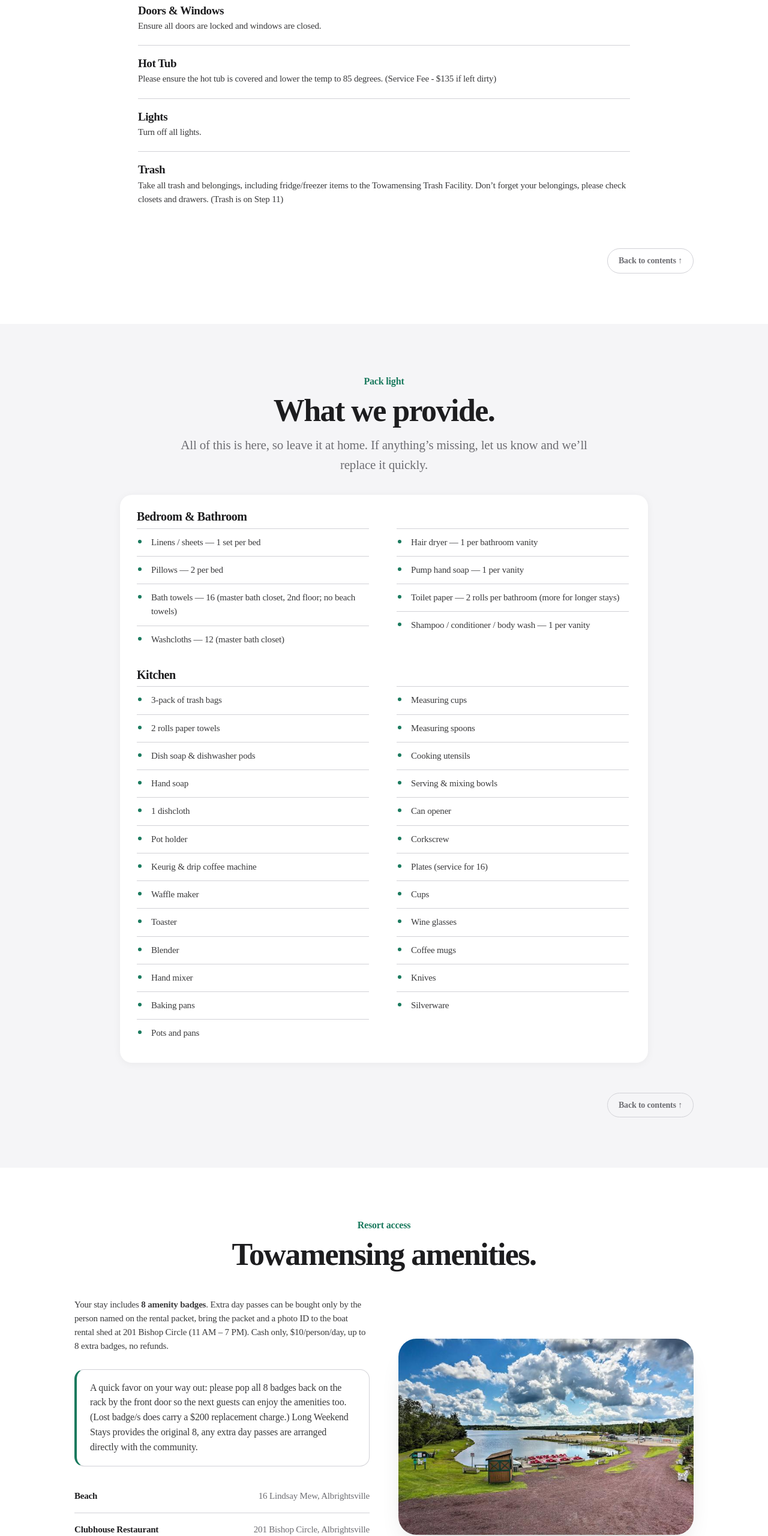
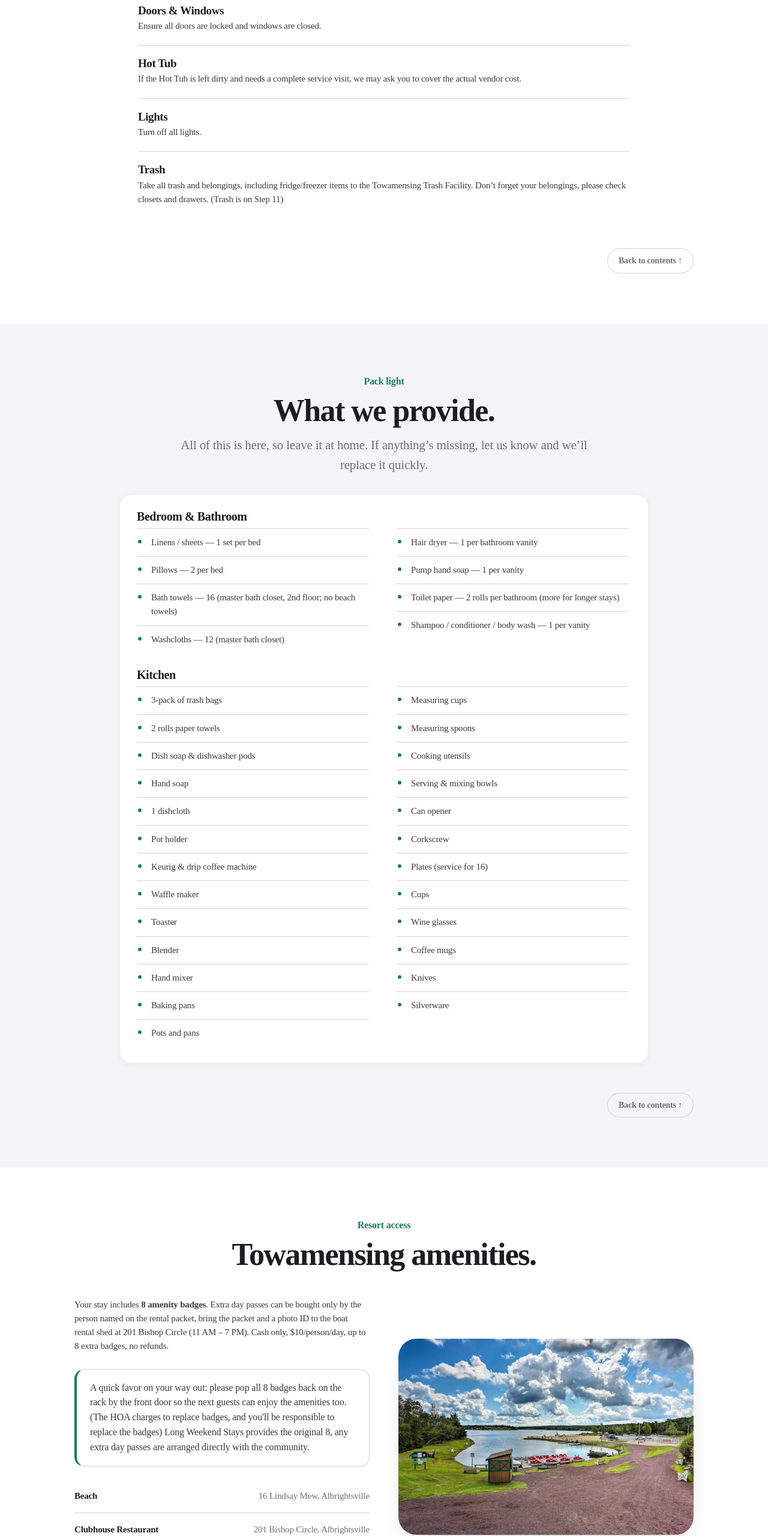
Before and after one commit to Rembuskos/145_guidebook, a plain HTML site: page index.html in a window 1280 px wide. Shown: the part 7340-9901 px from the top of the page at 60% size. Drawn offline with Linux system fonts and the light colour scheme.

Commit message:
Revise hot tub and badge return instructions
Updated hot tub rules and badge replacement policy for clarity.

```diff
--- a/index.html
+++ b/index.html
@@ -285,7 +285,7 @@ footer a{color:var(--accent)}
   <div class="rulelist">
    <div class="rule"><h4>Badges</h4><p>Return all 8 to the rack by the front door.</p></div>
    <div class="rule"><h4>Doors & Windows</h4><p>Ensure all doors are locked and windows are closed.</p></div>
-   <div class="rule"><h4>Hot Tub</h4><p>Please ensure the hot tub is covered and lower the temp to 85 degrees.  (Service Fee - $135 if left dirty)</p></div>
+   <div class="rule"><h4>Hot Tub</h4><p>If the Hot Tub is left dirty and needs a complete service visit, we may ask you to cover the actual vendor cost.</p></div>
    <div class="rule"><h4>Lights</h4><p>Turn off all lights.</p></div>
    <div class="rule"><h4>Trash</h4><p>Take all trash and belongings, including fridge/freezer items to the Towamensing Trash Facility. Don’t forget your belongings, please check closets and drawers. (Trash is on Step 11)</p></div>
   </div>
@@ -310,7 +310,7 @@ footer a{color:var(--accent)}
   <div class="split">
    <div class="txt">
     <p>Your stay includes <b>8 amenity badges</b>. Extra day passes can be bought only by the person named on the rental packet, bring the packet and a photo ID to the boat rental shed at 201 Bishop Circle (11 AM – 7 PM). Cash only, $10/person/day, up to 8 extra badges, no refunds.</p>
-    <div class="note accent">A quick favor on your way out: please pop all 8 badges back on the rack by the front door so the next guests can enjoy the amenities too. (Lost badge/s does carry a $200 replacement charge.) Long Weekend Stays provides the original 8, any extra day passes are arranged directly with the community.</div>
+    <div class="note accent">A quick favor on your way out: please pop all 8 badges back on the rack by the front door so the next guests can enjoy the amenities too. (The HOA charges to replace badges, and you'll be responsible to replace the badges) Long Weekend Stays provides the original 8, any extra day passes are arranged directly with the community.</div>
     <div class="specs" style="margin-top:22px">
      <div class="spec"><span>Beach</span><span>16 Lindsay Mew, Albrightsville</span></div>
      <div class="spec"><span>Clubhouse Restaurant</span><span>201 Bishop Circle, Albrightsville</span></div>
```
